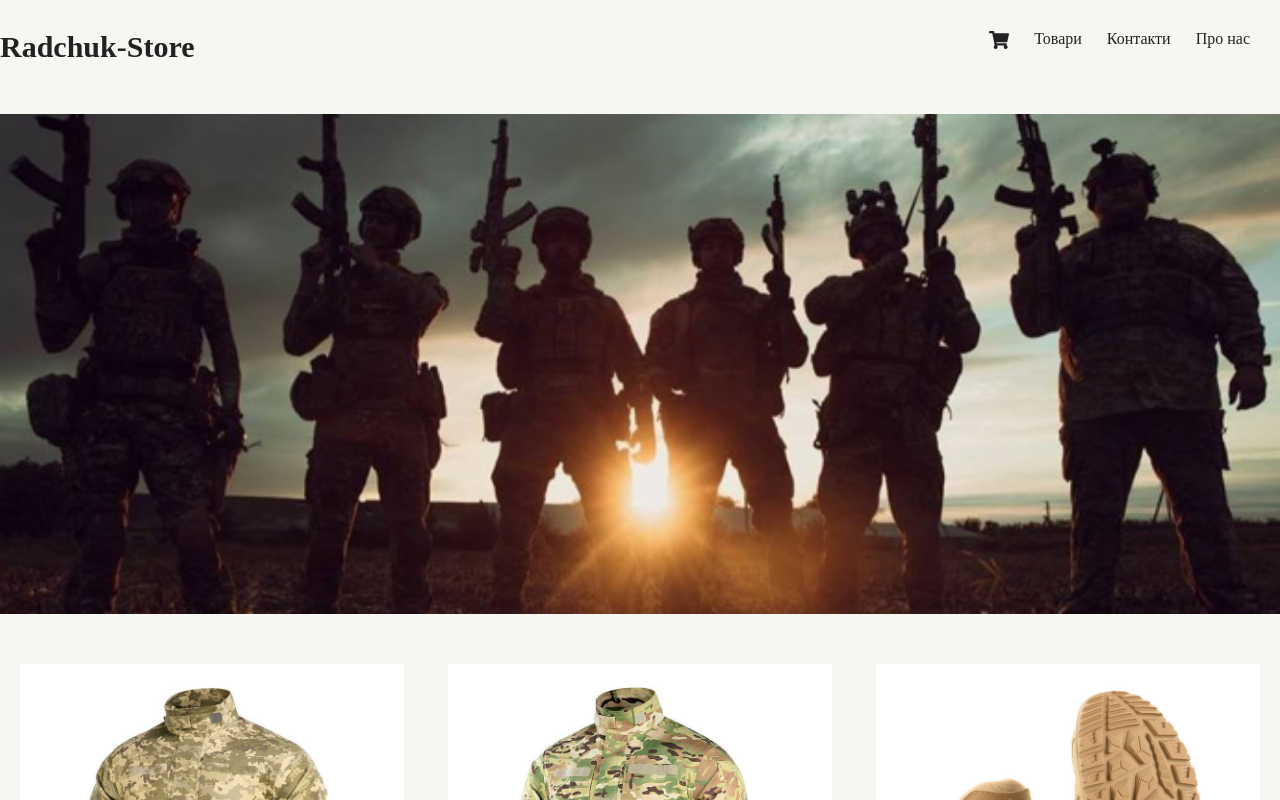
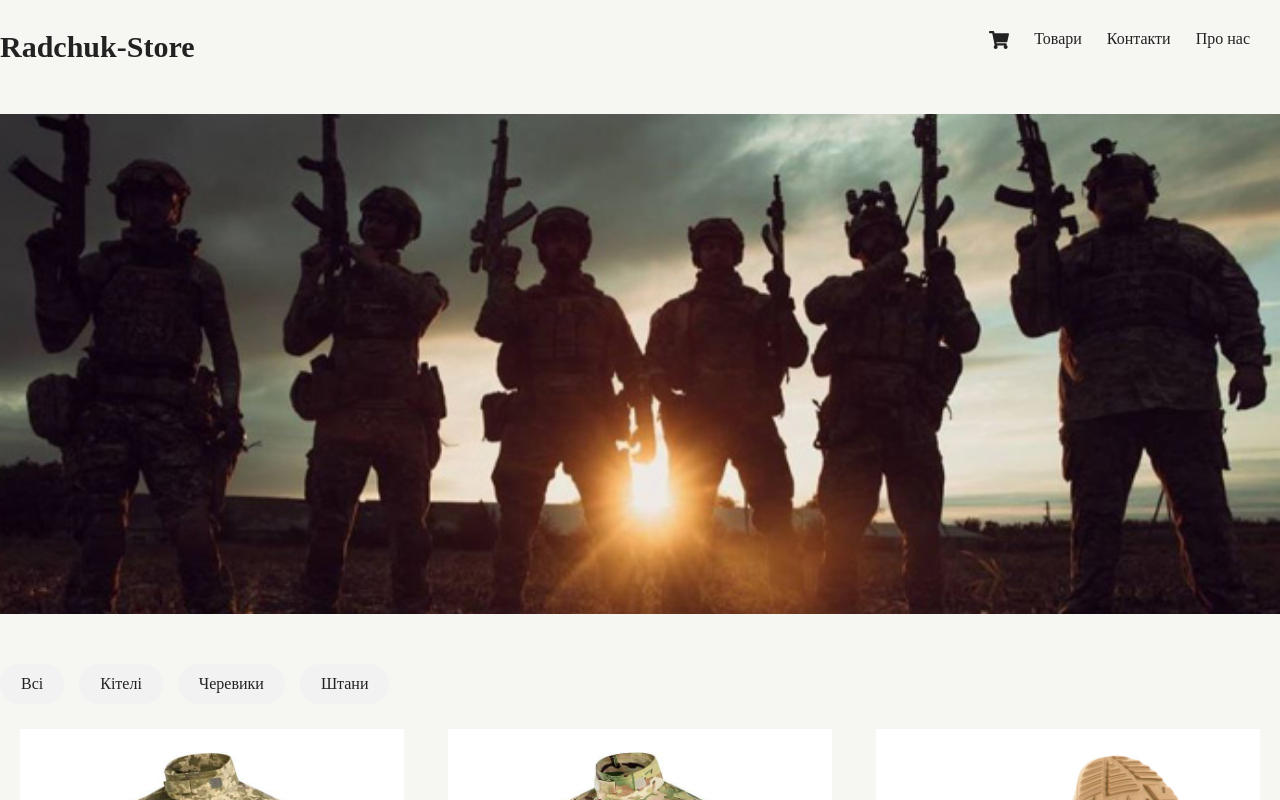
Before and after one commit to rad4949/Radchuk-Store_ReactJS, a React (Create React App) app: page / in a window 1280 px wide. Shown: the top 800 px of the page. Built offline with nearby package versions, Linux system fonts and the light colour scheme; a web font is replaced by a local one.

Commit message:
Add filter

```diff
--- a/src/App.js
+++ b/src/App.js
@@ -2,18 +2,21 @@
 import Header from "./components/Header";
 import Footer from "./components/Footer";
 import Items from "./components/Items";
+import Categories from "./components/Categories";
 
 class App extends React.Component {
   constructor(props) {
     super(props);
     this.state = {
       orders: [],
+      currentItems: [],
       items: [
         {
           id: 1,
           title: "Кітель",
           img: "1.jpg",
           brand: "M-TAC",
+          category: "ketel",
           price: 1700,
         },
         {
@@ -21,6 +24,7 @@
           title: "Кітель",
           img: "2.jpg",
           brand: "STURM MIL-TEC",
+          category: "ketel",
           price: 1550,
         },
         {
@@ -28,6 +32,7 @@
           title: "Черевики тактичні",
           img: "3.jpg",
           brand: "ALLIGATOR",
+          category: "boots",
           price: 2300,
         },
         {
@@ -35,6 +40,7 @@
           title: "Черевики демисезонні",
           img: "4.jpg",
           brand: "LOWA",
+          category: "boots",
           price: 4500,
         },
         {
@@ -42,6 +48,7 @@
           title: "Тактичні штани",
           img: "5.jpg",
           brand: "M-TAC",
+          category: "pants",
           price: 1200,
         },
         {
@@ -49,25 +56,39 @@
           title: "Тактичні штани",
           img: "6.jpg",
           brand: "M-TAC",
+          category: "pants",
           price: 1300,
         },
       ],
     };
+    this.state.currentItems = this.state.items;
     this.addToOrder = this.addToOrder.bind(this);
     this.deleteOrder = this.deleteOrder.bind(this);
+    this.chooseCategory = this.chooseCategory.bind(this);
   }
   render() {
     return (
       <div className="wrapper">
         <Header orders={this.state.orders} onDelete={this.deleteOrder} />
+        <Categories chooseCategory={this.chooseCategory} />
         <Items
           className="container"
-          items={this.state.items}
+          items={this.state.currentItems}
           onAdd={this.addToOrder}
         />
         <Footer />
       </div>
     );
+  }
+
+  chooseCategory(category) {
+    if (category === "all") {
+      this.setState({ currentItems: this.state.items });
+      return;
+    }
+    this.setState({
+      currentItems: this.state.items.filter((el) => el.category === category),
+    });
   }
 
   deleteOrder(id) {
--- a/src/components/Categories.js
+++ b/src/components/Categories.js
@@ -4,16 +4,36 @@
   constructor(props) {
     super(props);
     this.state = {
-        categories:[
-            {
-                key: "all",
-
-            }
-        ]}
+      categories: [
+        {
+          key: "all",
+          name: "Всі",
+        },
+        {
+          key: "ketel",
+          name: "Кітелі",
+        },
+        {
+          key: "boots",
+          name: "Черевики",
+        },
+        {
+          key: "pants",
+          name: "Штани",
+        },
+      ],
     };
   }
   render() {
-    return <div>Categories</div>;
+    return (
+      <div className="categories">
+        {this.state.categories.map((el) => (
+          <div key={el.key} onClick={() => this.props.chooseCategory(el.key)}>
+            {el.name}
+          </div>
+        ))}
+      </div>
+    );
   }
 }
 
--- a/src/index.css
+++ b/src/index.css
@@ -131,6 +131,23 @@
     height: 500px;
     background-size: cover;
     background-position: center center;
+  }
+
+  .categories div {
+    display: inline-block;
+    background: #f2f2f2;
+    border-radius: 50px;
+    padding: 10px 20px;
+    margin-bottom: 25px;
+    margin-right: 15px;
+    cursor: pointer;
+    border: 1px solid transparent;
+    transition: all 300ms ease;
+  }
+
+  .categories div:hover {
+    border-color: silver;
+    transform: scale(1.1);
   }
 
   main {
```
